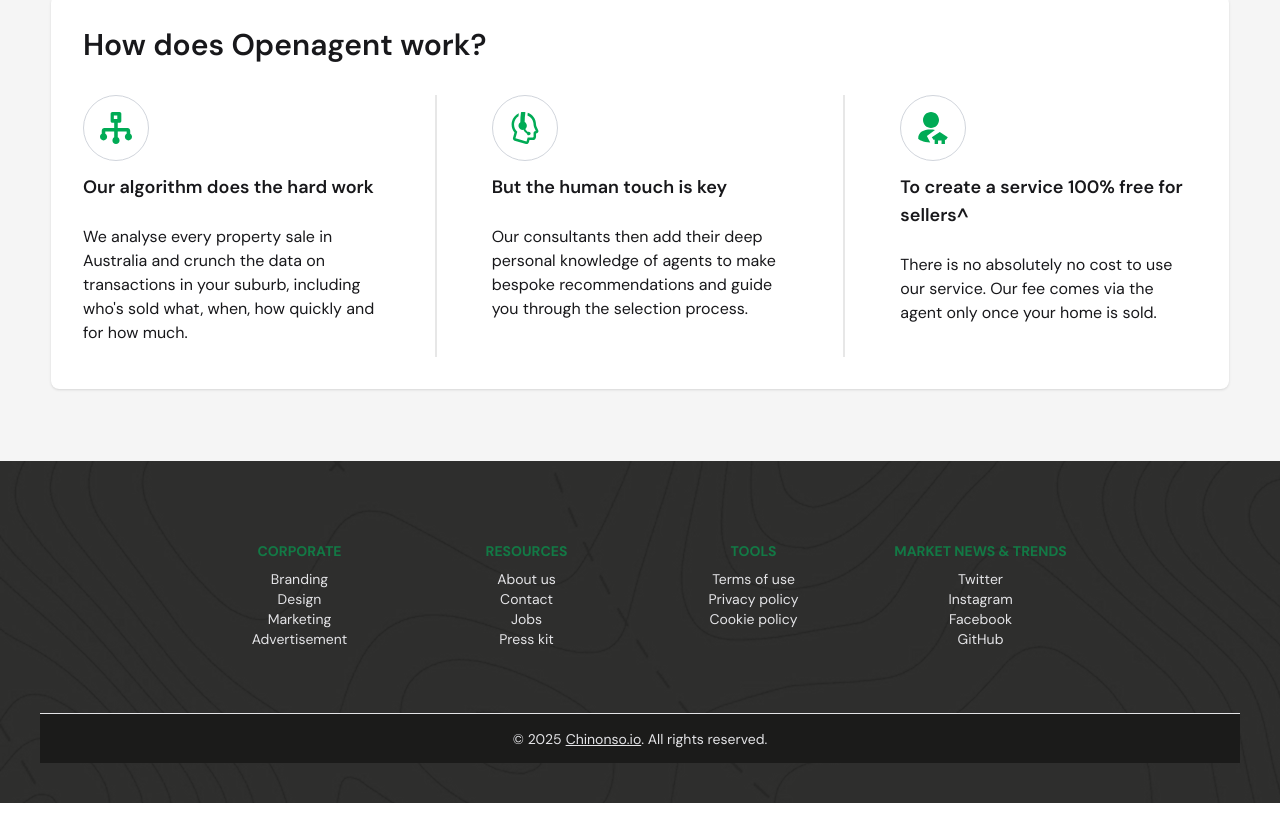
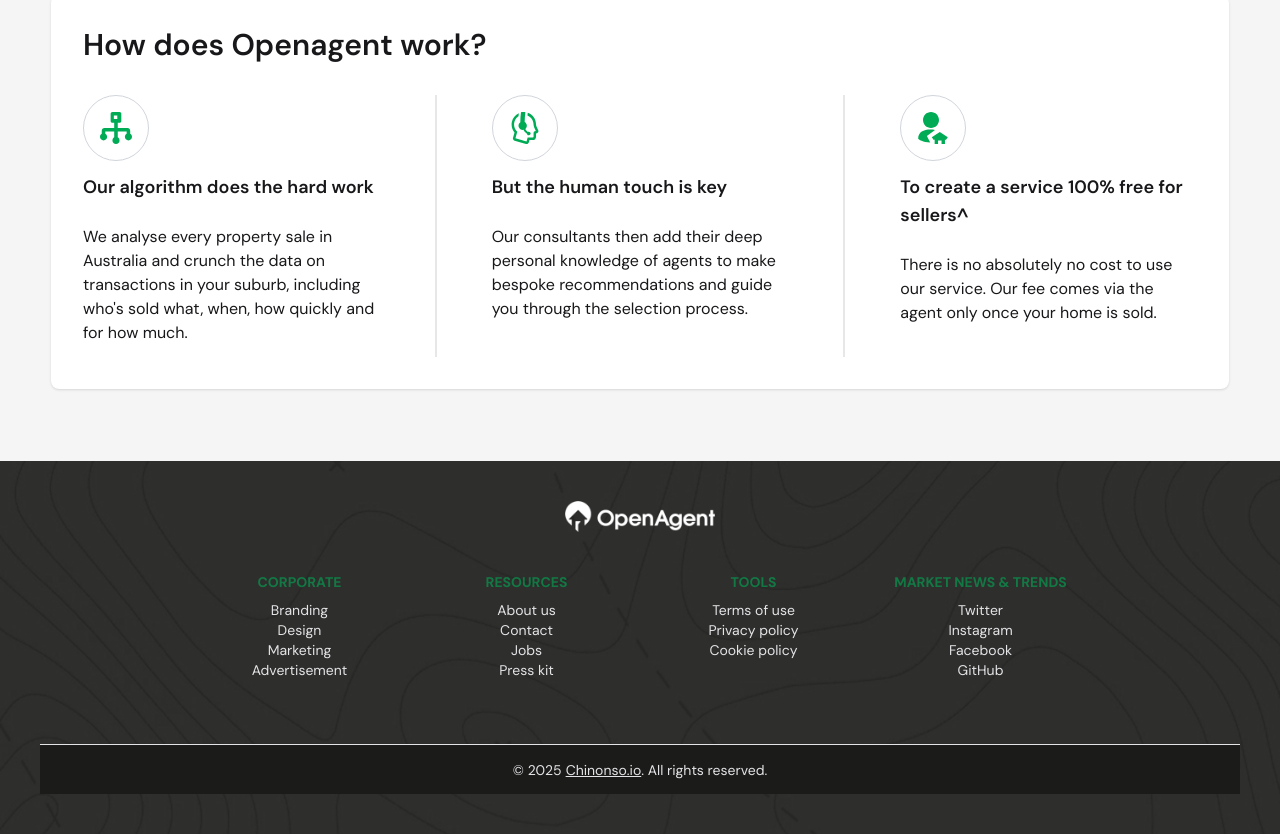
Before and after one commit to Johnnsonkp/openagentv2, a React (Vite) app in the folder frontend/: page / in a window 1280 px wide. Shown: the part 727-1561 px from the top of the page. Before the commit the page ends 1530 px from the top, so only its background shows below. Built offline with nearby package versions, Linux system fonts and the light colour scheme; no server answers.

Commit message:
fix broken assest import statement

```diff
--- a/frontend/src/components/ui/Footer.tsx
+++ b/frontend/src/components/ui/Footer.tsx
@@ -1,5 +1,5 @@
 import bannerPattern from '../../assets/images/pattern-bg.png'
-// import openagentLightLogo from '../../assets/images/openagent-light-logo.png'
+import openagentLightLogo from '../../assets/images/openagentLightLogo.png'
 
 function Footer() {
   return (
@@ -14,15 +14,12 @@
           aria-label="OpenAgent Homepage"
           className="ga-event"
         >
-          {/* <img
+          <img
             className="ga-event"
-            data-category="Footer"
-            data-eventlabel="OpenAgent Homepage"
-            data-eventvalue="OpenAgent Homepage"
             src={openagentLightLogo}
             alt="OpenAgent Logo"
             width="150"
-          /> */}
+          />
 
         </a>
       </div>
```
Also changed, not shown: frontend/src/assets/images/openagentLightLogo.png (renamed from frontend/src/assets/images/openAgent-light-logo.png).
